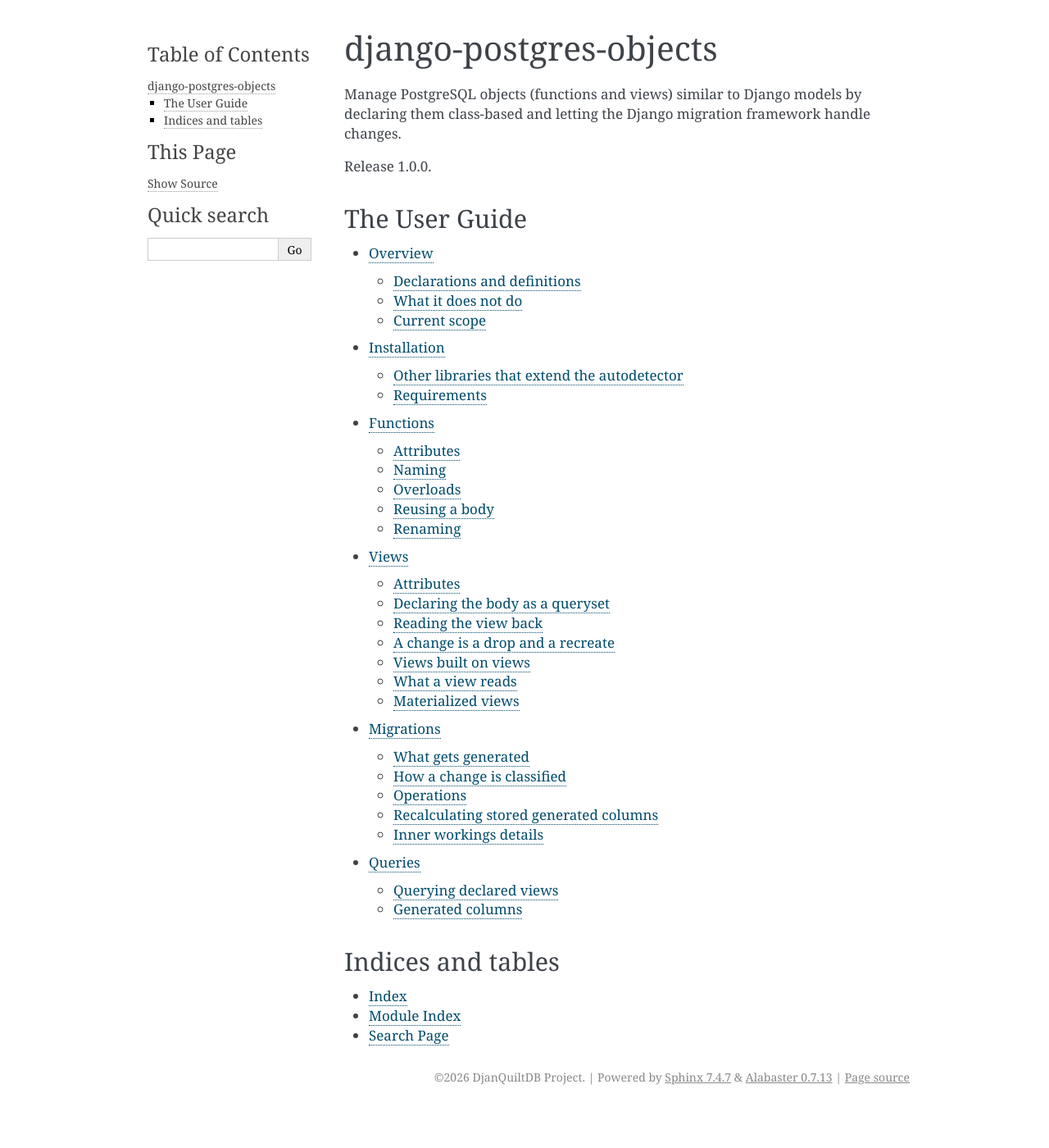
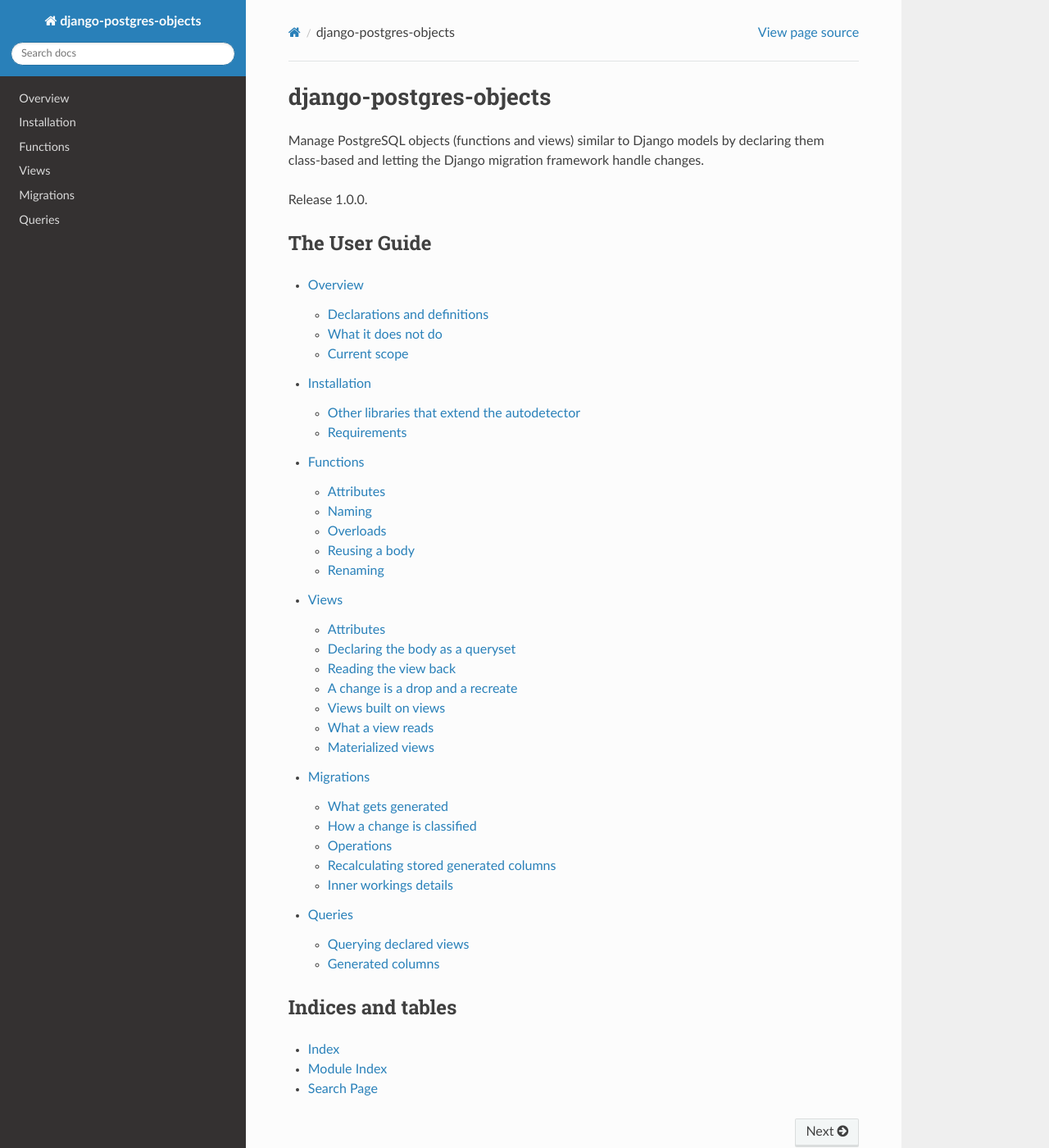
Before and after one commit to DjanQuiltDB/django-postgres-objects, a Sphinx documentation site: the page built from docs/index.rst, in a window 1280 px wide and 1400 px high. Shown: the whole window at 82% size. Built offline with Sphinx 7.4.7 and the Read the Docs theme 3.1.0, drawn with Linux system fonts in a browser that asks for light colours; some of the changed text lies outside the part shown.

Commit message:
Add configuration for readthedocs.io

```diff
--- a/docs/conf.py
+++ b/docs/conf.py
@@ -17,7 +17,7 @@
 
 # -- General configuration ------------------------------------------------
 
-extensions = ['sphinx.ext.autodoc', 'sphinx.ext.coverage', 'sphinx.ext.githubpages']
+extensions = ['sphinx.ext.autodoc', 'sphinx.ext.coverage', 'sphinx.ext.githubpages', 'sphinx_rtd_theme']
 
 templates_path = ['_templates']
 
@@ -42,7 +42,7 @@
 
 # -- Options for HTML output ----------------------------------------------
 
-html_theme = 'alabaster'
+html_theme = 'sphinx_rtd_theme'
 
 html_static_path = ['_static']
 
--- a/pyproject.toml
+++ b/pyproject.toml
@@ -51,6 +51,7 @@
 ]
 docs = [
     "sphinx>=8,<10",
+    "sphinx-rtd-theme>=3.1,<4",
 ]
 dev = [
     "django-postgres-objects[test,lint,docs]",
```
Also changed, not shown: .readthedocs.yaml (added).
